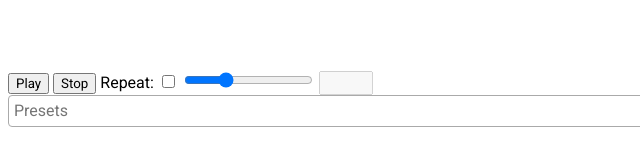
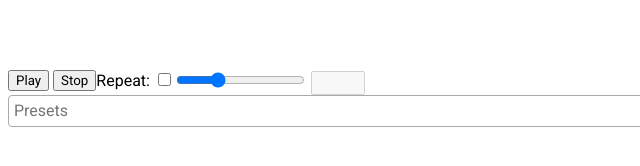
Before and after one commit to tomcruise81/tomcruise81.github.io, a plain HTML site: page cafl-player3/index.html in a window 1280 px wide. Shown: the part 538-704 px from the top of the page, 0-640 px from the left. Drawn offline with nearby package versions, Linux system fonts and the light colour scheme.

Commit message:
Add files via upload

```diff
--- a/cafl-player3/index.html
+++ b/cafl-player3/index.html
@@ -15,25 +15,27 @@
         font-family: 'Roboto Mono', monospace;
         text-align: center;
       }
-      .minwidth {
-        min-width:100px;
-        width: auto !important;
-        width: 100px;
+      .flexContainer {
+        display: flex;
       }
     </style>
   </head>
   <body>
     <canvas id="canvas" width="100" height="100" class="playable-canvas"></canvas>
-    <div class="minwidth">
-      <div class="playable-buttons" style="float:left;">
+    <div class="flexContainer">
+      <div>
         <input id="play" type="button" value="Play" />
         <input id="stop" type="button" value="Stop" />
+      </div>
+      <div>
         <label for="repeat">Repeat:</label>
         <input id="repeat" type="checkbox" title="Repeat" />
+      </div>
+      <div>
         <input id="seconds" type="range" title="Frequency Duration Slider" min="1" max="600" value="180" />
         <input id="seconds-value" type="text" title="Frequency Duration" disabled="true" size="5" class="mono" />
       </div>
-      <div class="status-info" style="float:right;">
+      <div style="margin-left:auto;">
         <input id="elapsed-value" type="text" title="Elapsed Time" disabled="true" size="8" class="mono" />
         <input id="remaining-value" type="text" title="Remaining Time" disabled="true" size="8" class="mono" />
       </div>
```
